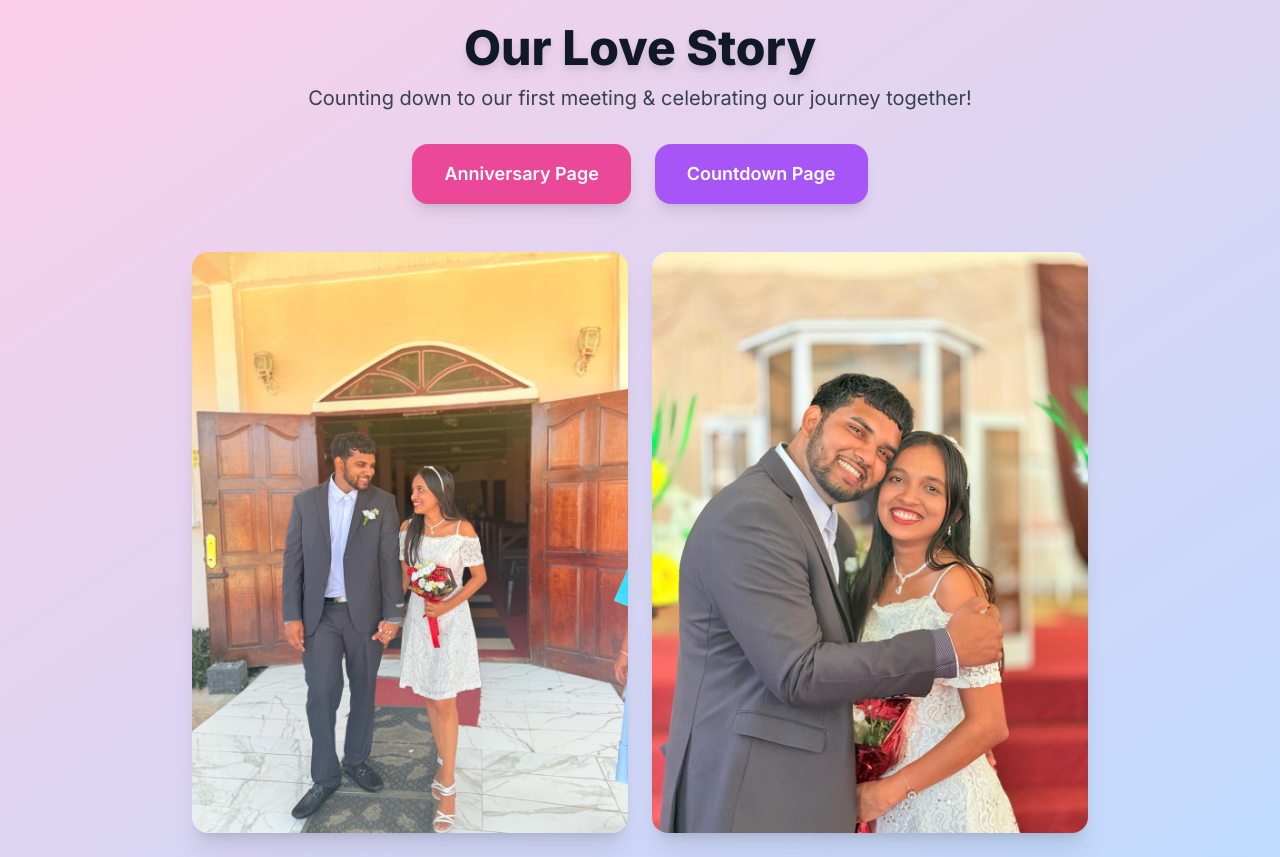
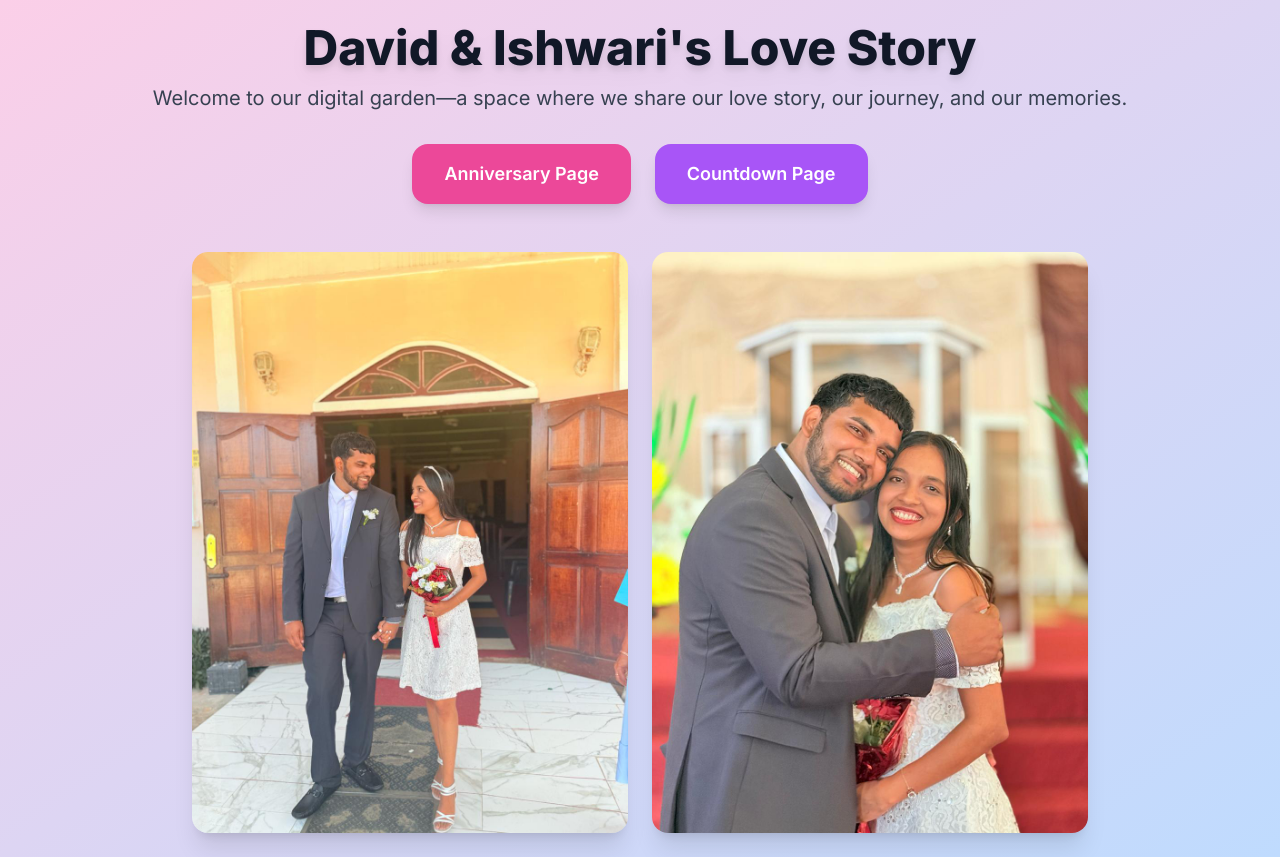
Before and after one commit to david-randoll/david-and-ami, a Next.js app: page / in a window 1280 px wide. Built offline with nearby package versions, Linux system fonts and the light colour scheme.

Commit message:
Update page.tsx

```diff
--- a/src/app/(root)/page.tsx
+++ b/src/app/(root)/page.tsx
@@ -1,9 +1,9 @@
 export default function Home() {
     return (
         <div className="flex flex-col items-center justify-center min-h-screen bg-gradient-to-br from-pink-200 to-blue-200 p-6 text-center">
-            <h1 className="text-5xl font-extrabold text-gray-900 drop-shadow-lg">Our Love Story</h1>
+            <h1 className="text-5xl font-extrabold text-gray-900 drop-shadow-lg">David & Ishwari's Love Story</h1>
             <p className="text-xl text-gray-700 mt-3">
-                Counting down to our first meeting & celebrating our journey together!
+                Welcome to our digital garden—a space where we share our love story, our journey, and our memories.
             </p>
 
             <div className="mt-8 flex space-x-6">
```
